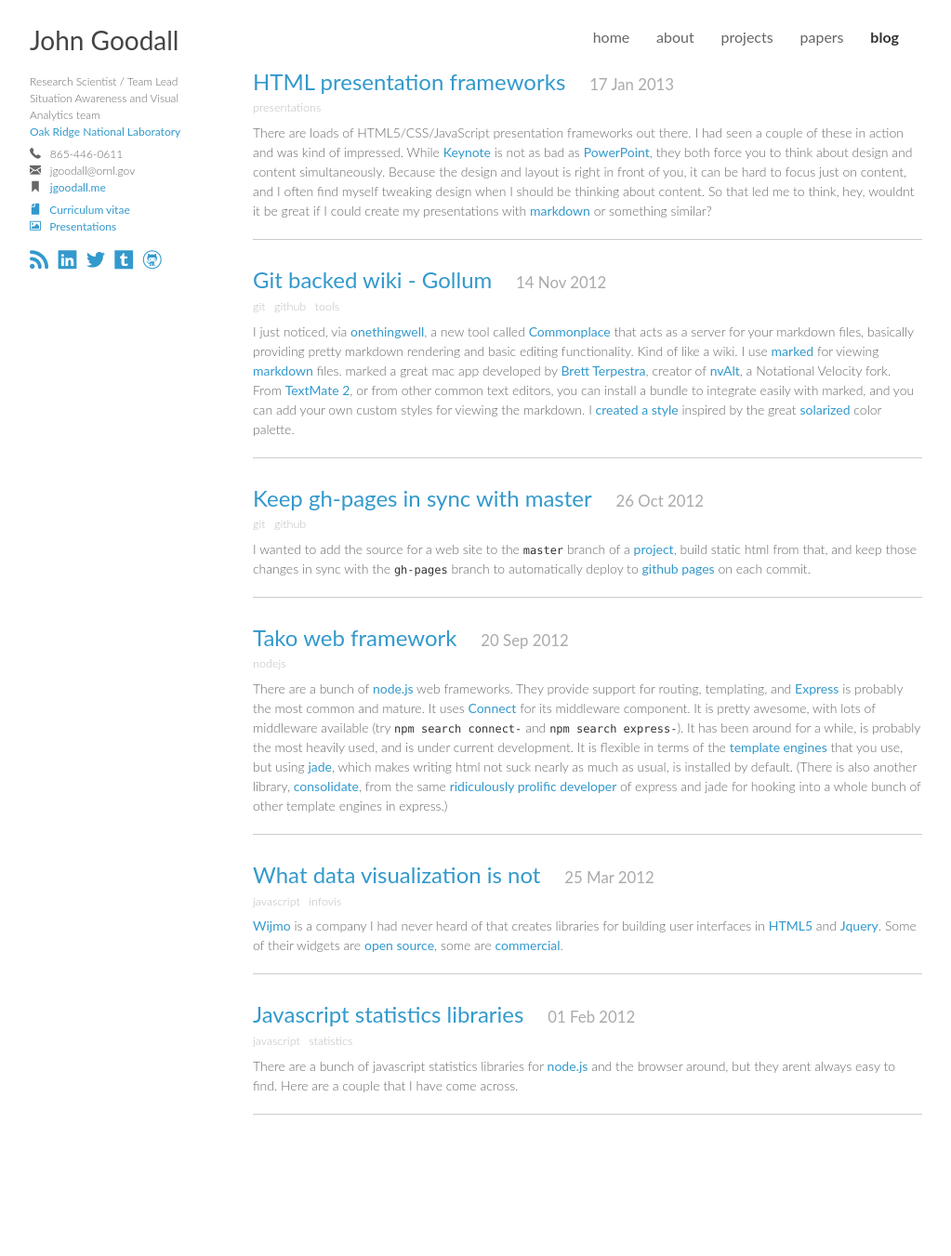
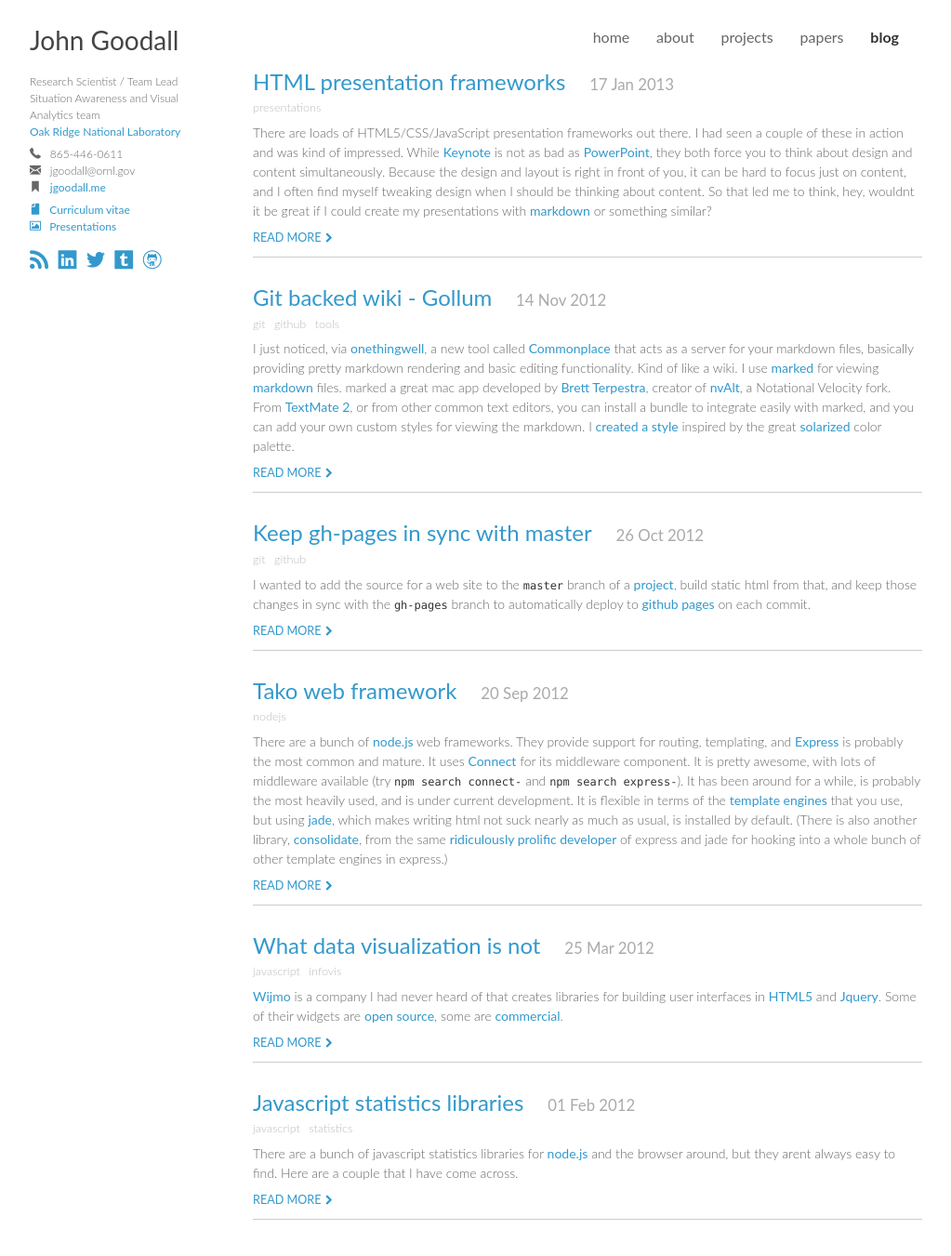
Before and after one commit to jgoodall/jgoodall.github.io, a Jekyll site: the page built from posts/index.html, in a window 1280 px wide and 1392 px high. Shown: the top 1351 px of the window at 93% size, without its empty margins (128-1151 px from the left). Built offline with Jekyll 4.4.1, drawn with Linux system fonts in a browser that asks for light colours; Markdown is read by kramdown in place of the engine named in the settings.

Commit message:
added "read more" to post excerpts

```diff
--- a/_includes/app.css
+++ b/_includes/app.css
@@ -143,8 +143,14 @@ ul.posts li {
   margin-left: 20px;
 }
 
+.posts-readmore {
+  font-size:0.9em;
+  margin-top:-10px;
+}
+
 .posts-separator {
   border-top: 1px solid #ccc;
+  margin-top:10px;
   margin-bottom:30px;
 }
 
--- a/posts/index.html
+++ b/posts/index.html
@@ -10,8 +10,7 @@ title: Posts
       <span class='post-tag'>{{ tag }}</span>
       {% endfor %}
   </div>
-  <article>
-    {{ post.excerpt }}
-  </article>
+  <div>{{ post.excerpt }}</div>
+  <div class='posts-readmore'><a href='{{ post.url }}'>{{ 'Read more' | upcase }} <i class='icon-chevron-right' style='font-size:0.8em;'></i></a></div>
   <div class='posts-separator'></div>
 {% endfor %}
```
